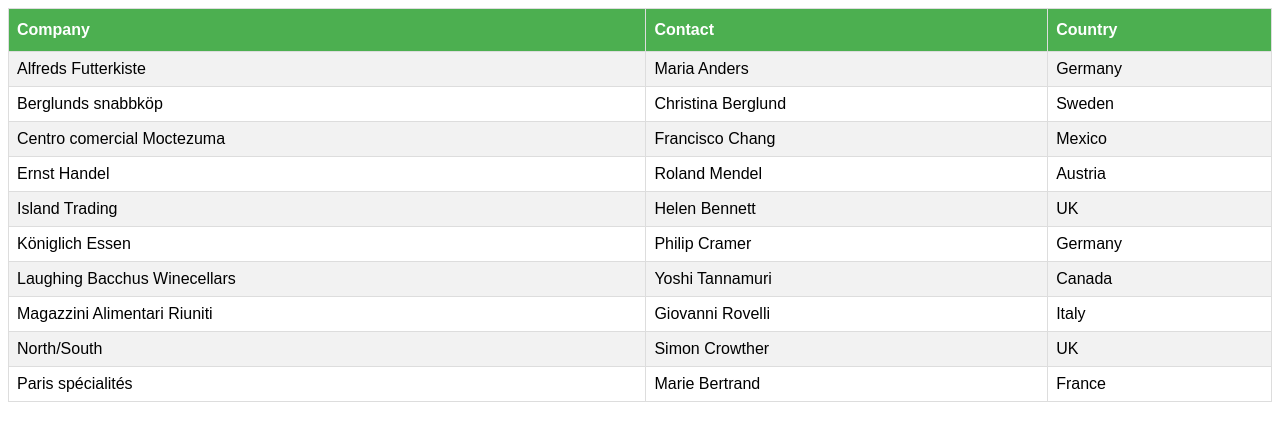
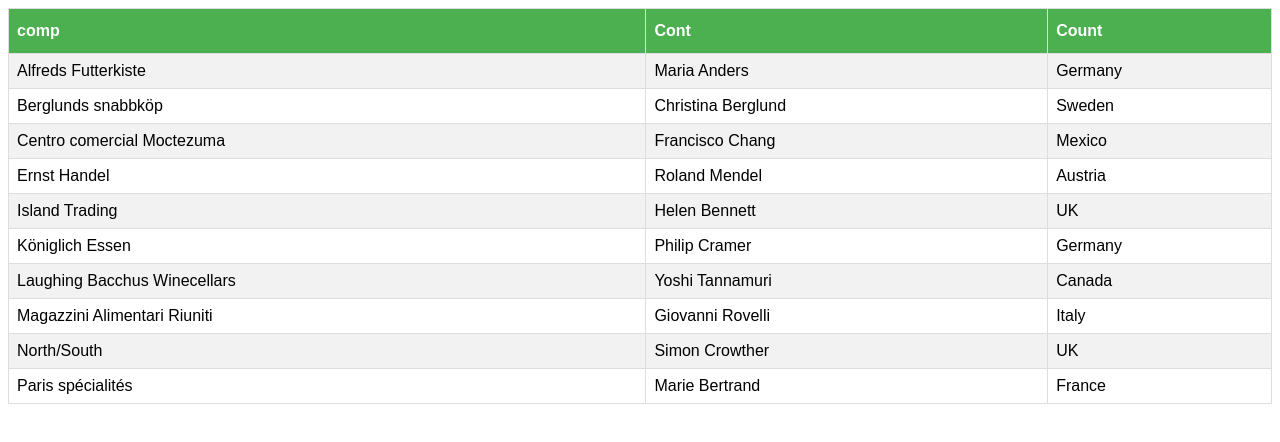
Before and after one commit to Edentakele/try-Edentakele, a plain HTML site: page index.html in a window 1280 px wide. Drawn offline with Linux system fonts and the light colour scheme.

Commit message:
now there must be a conflict for sure

```diff
--- a/index.html
+++ b/index.html
@@ -18,8 +18,8 @@
 .customer tr:hover {background-color: #ddd;}
 
 .customer th {
-  padding-top: 12px;
-  padding-bottom: 12px;
+  padding-top: 13px;
+  padding-bottom: 13px;
   text-align: left;
   background-color: #4CAF50;
   color: white;
@@ -30,9 +30,9 @@
 
 <table class="customer">
   <tr>
-    <th>Company</th>
-    <th>Contact</th>
-    <th>Country</th>
+    <th>comp</th>
+    <th>Cont</th>
+    <th>Count</th>
   </tr>
   <tr>
     <td>Alfreds Futterkiste</td>
```
